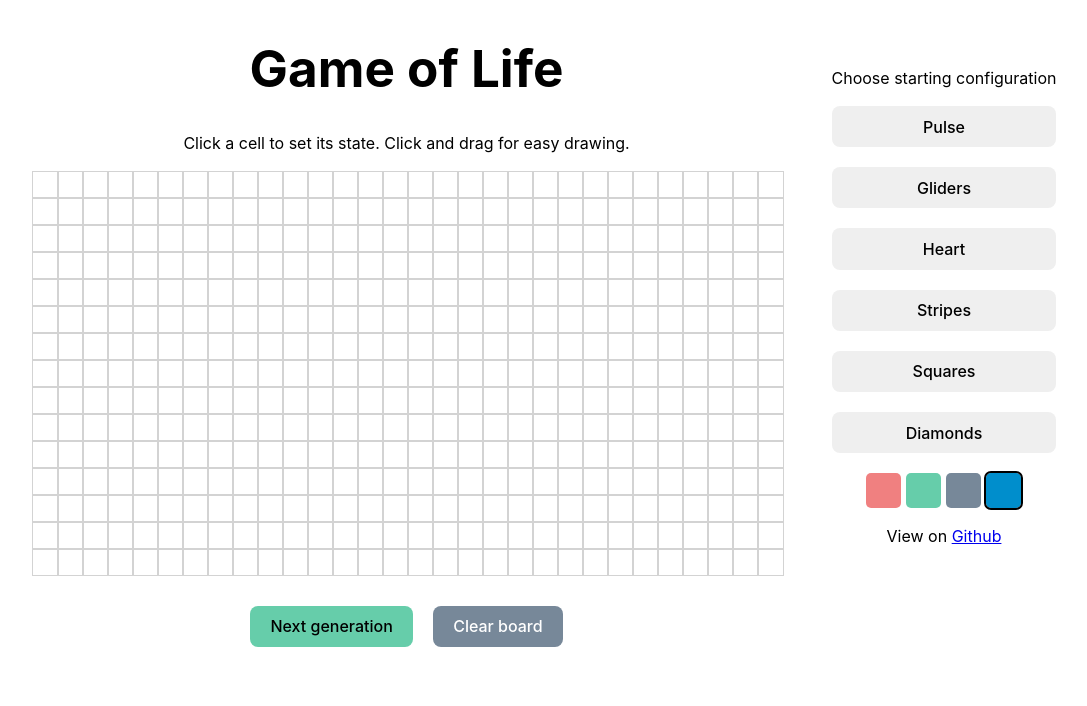
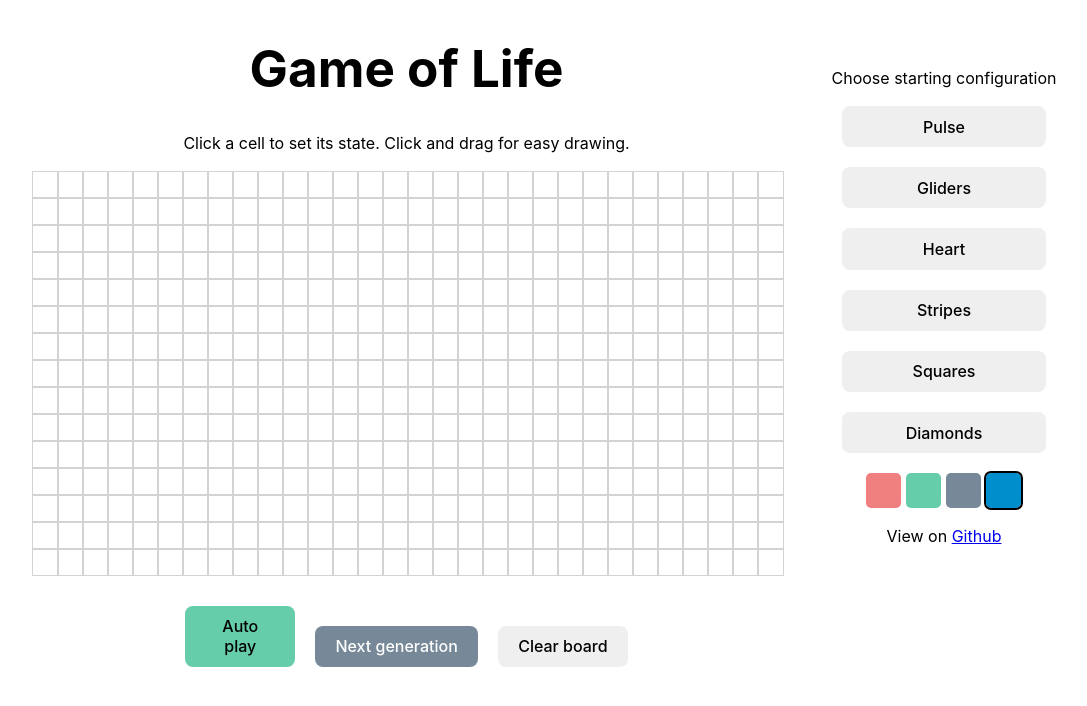
Before and after one commit to reyoung98/gameoflife, a React (Vite) app: page / in a window 1280 px wide. Shown: the top 706 px of the page, without its empty margins (86-1173 px from the left). Built offline with nearby package versions, Linux system fonts and the light colour scheme; the HTML template or start-up script is replaced by a standard one.

Commit message:
Add auto play functionality

```diff
--- a/src/Game.tsx
+++ b/src/Game.tsx
@@ -12,6 +12,7 @@ export const Game = ({
 }) => {
   const [livingCells, setLivingCells] = useState<number[][]>([]);
   const [color, setColor] = useState<string>("blue");
+  const [intervalId, setIntervalId] = useState<NodeJS.Timeout | null>(null);
 
   const livingCoordinates: string[] = livingCells.map((cell) => cell.join());
 
@@ -39,10 +40,14 @@ export const Game = ({
     return cells;
   };
 
-  const countLivingNeighbors = (x: number, y: number) => {
+  const countLivingNeighbors = (
+    x: number,
+    y: number,
+    prevLivingCells: number[][]
+  ) => {
     let numLivingNeighbors = 0;
 
-    for (let livingCell of livingCells) {
+    for (let livingCell of prevLivingCells) {
       const [first, second] = livingCell;
 
       if (
@@ -57,13 +62,18 @@ export const Game = ({
   };
 
   const advanceGeneration = () => {
-    let newLivingCells = [];
+    setLivingCells((prevLivingCells) => {
+      let newLivingCells: number[][] = [];
 
       for (let x = 0; x < numCols; x++) {
         for (let y = 0; y < numRows; y++) {
-        const numLivingNeighbors = countLivingNeighbors(x, y);
+          const numLivingNeighbors = countLivingNeighbors(
+            x,
+            y,
+            prevLivingCells
+          );
 
-        const isCellLiving = livingCells.some(
+          const isCellLiving = prevLivingCells.some(
             (cell) => cell[0] === x && cell[1] === y
           );
 
@@ -80,14 +90,33 @@ export const Game = ({
         }
       }
 
-    setLivingCells(newLivingCells);
+      return newLivingCells;
+    });
   };
 
   const clearBoard = () => {
     setLivingCells([]);
+    stopInterval();
   };
 
-  console.log("livingCells", livingCells);
+  const nextGeneration = () => {
+    stopInterval();
+    advanceGeneration();
+  }
+
+  const startInterval = () => {
+    if (!intervalId) {
+      let newIntervalId = setInterval(advanceGeneration, 500);
+      setIntervalId(newIntervalId);
+    }
+  };
+
+  const stopInterval = () => {
+    if (intervalId) {
+      clearInterval(intervalId);
+      setIntervalId(null);
+    }
+  };
 
   return (
     <>
@@ -102,12 +131,24 @@ export const Game = ({
         >
           {renderCells()}
         </div>
-        <button className="next" onClick={advanceGeneration}>
+        <div className='game-controls'>
+          {intervalId ? (
+            <button className="pause" onClick={stopInterval}>
+              Pause
+            </button>
+          ) : (
+            <button className="play" onClick={startInterval}>
+              Auto play
+            </button>
+          )}
+          <button className="next" onClick={nextGeneration}>
             Next generation
           </button>
+
           <button className="clear" onClick={clearBoard}>
             Clear board
           </button>
+        </div>
       </div>
       <ConfigOptions
         color={color}
--- a/src/game.scss
+++ b/src/game.scss
@@ -31,17 +31,28 @@ button {
   font-size: 1em;
   font-weight: 500;
   font-family: inherit;
-  // background-color: #1a1a1a;
   cursor: pointer;
   transition: border-color 0.25s;
-  &.next {
-    margin-top: 30px;
+  margin: 0 10px;
+}
+
+.game-controls {
+  margin-top: 30px;
+
+  .next {
+    background-color: lightslategrey;
+    color: white;
+
+  }
+
+  .play {
+    width: 110px;
     background-color: mediumaquamarine;
   }
-  &.clear {
-    background-color: lightslategrey;
-    color: white;
-    margin-left: 20px;
+
+  .pause {
+    width: 110px;
+    background-color: lightcoral;
   }
 }
 
```
Lines whose indentation alone changed are shown as unchanged.
